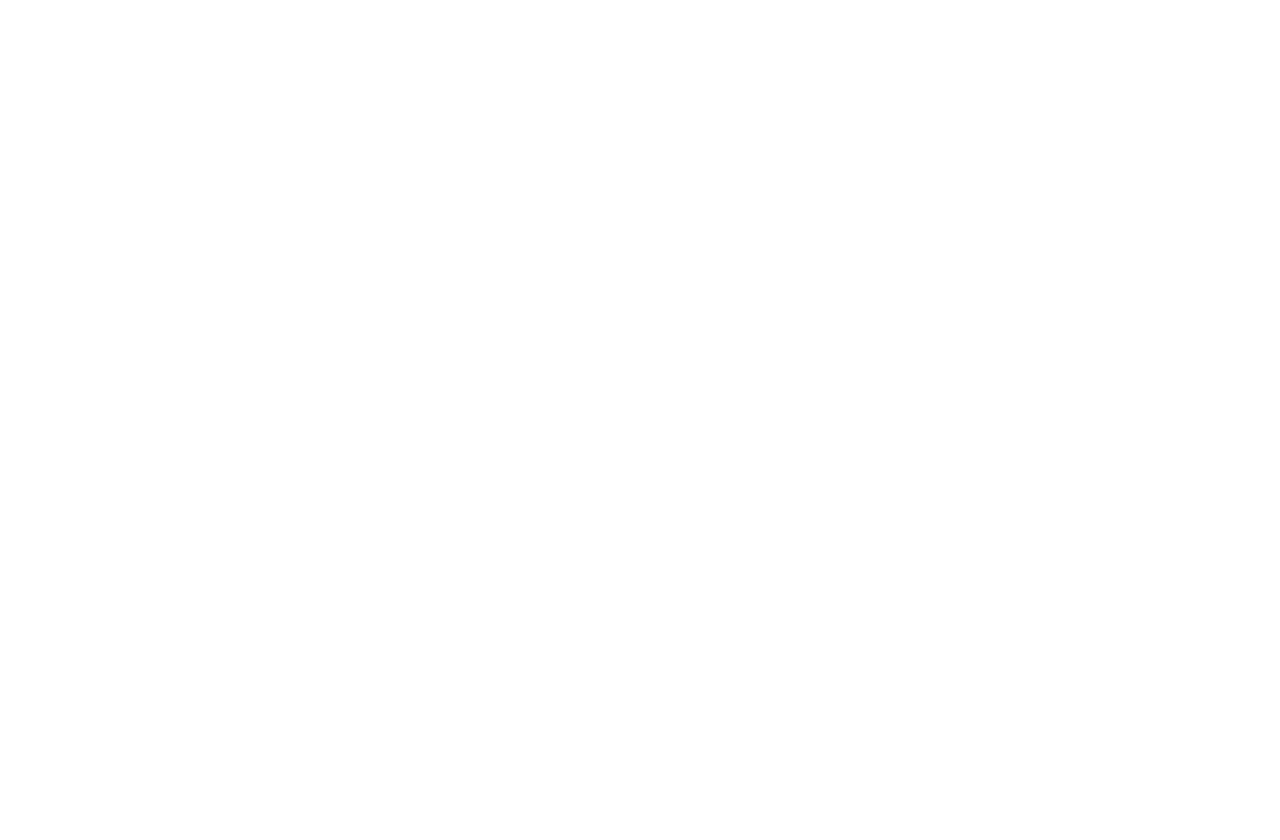
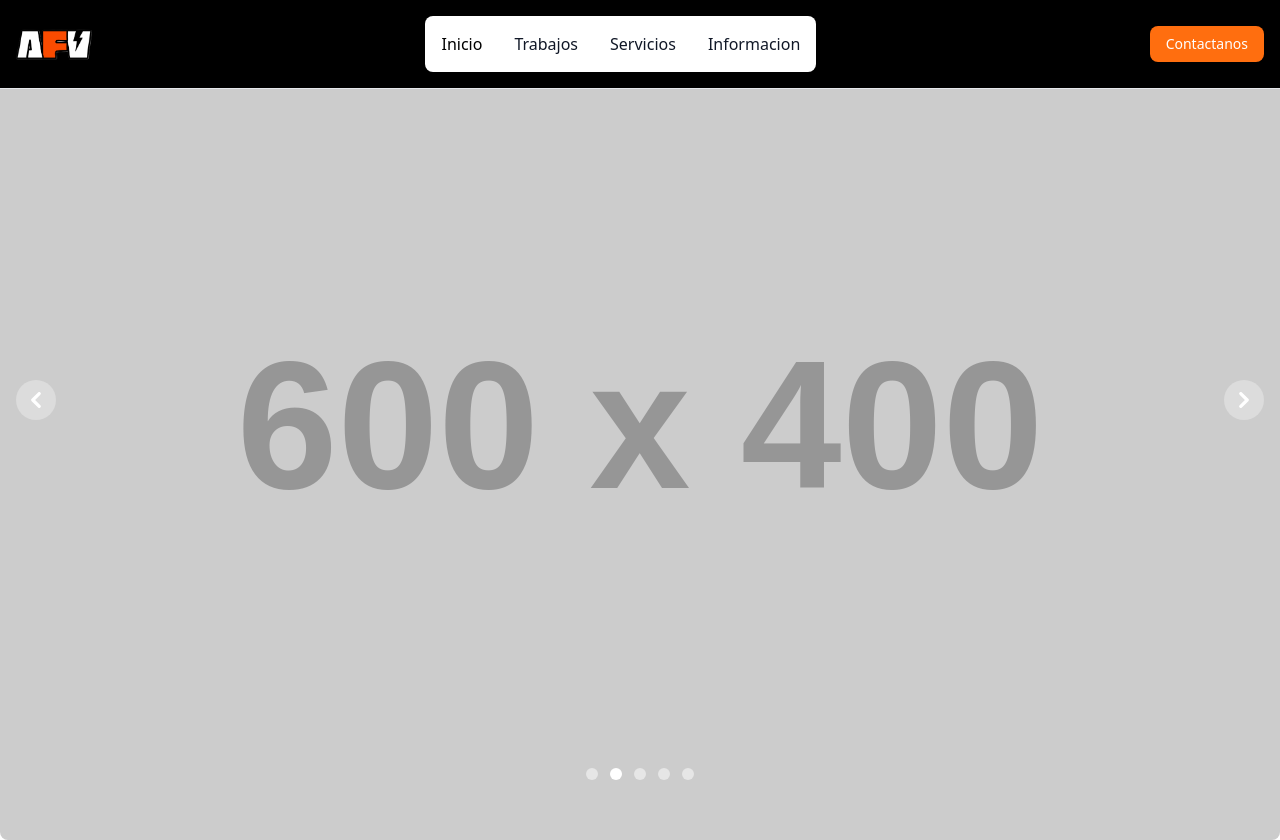
Before and after one commit to alejofilartiga/soluciones-landing, an Astro site: page / in a window 1280 px wide. Before the commit the page ends 800 px from the top, so only its background shows below. Built offline with nearby package versions, Linux system fonts and the light colour scheme; Astro itself is replaced by a stand-in of ours; placeholder pictures from the web are drawn by us.

Commit message:
Added Header and Hero section

```diff
--- a/src/components/Home/Hero.astro
+++ b/src/components/Home/Hero.astro
@@ -0,0 +1,55 @@
+<section class="w-full h-screen bg-primary dark:bg-orange-600">
+
+
+    <div id="default-carousel" class="relative h-full w-full" data-carousel="slide">
+        <!-- Carousel wrapper -->
+        <div class="relative h-full w-full overflow-hidden rounded-lg md:w-full md:top-10">
+            <!-- Item 1 -->
+            <div class="hidden duration-700 ease-in-out" data-carousel-item>
+                <img src="https://placehold.co/600x400" class="absolute block w-full -translate-x-1/2 -translate-y-1/2 top-1/2 left-1/2" alt="...">
+            </div>
+            <!-- Item 2 -->
+            <div class="hidden duration-700 ease-in-out" data-carousel-item>
+                <img src="https://placehold.co/600x400" class="absolute block w-full -translate-x-1/2 -translate-y-1/2 top-1/2 left-1/2" alt="...">
+            </div>
+            <!-- Item 3 -->
+            <div class="hidden duration-700 ease-in-out" data-carousel-item>
+                <img src="https://placehold.co/600x400" class="absolute block w-full -translate-x-1/2 -translate-y-1/2 top-1/2 left-1/2" alt="...">
+            </div>
+            <!-- Item 4 -->
+            <div class="hidden duration-700 ease-in-out" data-carousel-item>
+                <img src="https://placehold.co/600x400" class="absolute block w-full -translate-x-1/2 -translate-y-1/2 top-1/2 left-1/2" alt="...">
+            </div>
+            <!-- Item 5 -->
+            <div class="hidden duration-700 ease-in-out" data-carousel-item>
+                <img src="https://placehold.co/600x400" class="absolute block w-full -translate-x-1/2 -translate-y-1/2 top-1/2 left-1/2" alt="...">
+            </div>
+        </div>
+        <!-- Slider indicators -->
+        <div class="absolute z-30 flex -translate-x-1/2 bottom-5 left-1/2 space-x-3 rtl:space-x-reverse">
+            <button type="button" class="w-3 h-3 rounded-full" aria-current="true" aria-label="Slide 1" data-carousel-slide-to="0"></button>
+            <button type="button" class="w-3 h-3 rounded-full" aria-current="false" aria-label="Slide 2" data-carousel-slide-to="1"></button>
+            <button type="button" class="w-3 h-3 rounded-full" aria-current="false" aria-label="Slide 3" data-carousel-slide-to="2"></button>
+            <button type="button" class="w-3 h-3 rounded-full" aria-current="false" aria-label="Slide 4" data-carousel-slide-to="3"></button>
+            <button type="button" class="w-3 h-3 rounded-full" aria-current="false" aria-label="Slide 5" data-carousel-slide-to="4"></button>
+        </div>
+        <!-- Slider controls -->
+        <button type="button" class="absolute top-0 start-0 z-30 flex items-center justify-center h-full px-4 cursor-pointer group focus:outline-none" data-carousel-prev>
+            <span class="inline-flex items-center justify-center w-10 h-10 rounded-full bg-white/30 dark:bg-gray-800/30 group-hover:bg-white/50 dark:group-hover:bg-gray-800/60 group-focus:ring-4 group-focus:ring-white dark:group-focus:ring-gray-800/70 group-focus:outline-none">
+                <svg class="w-4 h-4 text-white dark:text-gray-800 rtl:rotate-180" aria-hidden="true" xmlns="http://www.w3.org/2000/svg" fill="none" viewBox="0 0 6 10">
+                    <path stroke="currentColor" stroke-linecap="round" stroke-linejoin="round" stroke-width="2" d="M5 1 1 5l4 4"/>
+                </svg>
+                <span class="sr-only">Previous</span>
+            </span>
+        </button>
+        <button type="button" class="absolute top-0 end-0 z-30 flex items-center justify-center h-full px-4 cursor-pointer group focus:outline-none" data-carousel-next>
+            <span class="inline-flex items-center justify-center w-10 h-10 rounded-full bg-white/30 dark:bg-gray-800/30 group-hover:bg-white/50 dark:group-hover:bg-gray-800/60 group-focus:ring-4 group-focus:ring-white dark:group-focus:ring-gray-800/70 group-focus:outline-none">
+                <svg class="w-4 h-4 text-white dark:text-gray-800 rtl:rotate-180" aria-hidden="true" xmlns="http://www.w3.org/2000/svg" fill="none" viewBox="0 0 6 10">
+                    <path stroke="currentColor" stroke-linecap="round" stroke-linejoin="round" stroke-width="2" d="m1 9 4-4-4-4"/>
+                </svg>
+                <span class="sr-only">Next</span>
+            </span>
+        </button>
+    </div>
+
+</section>
--- a/src/layouts/Header.astro
+++ b/src/layouts/Header.astro
@@ -0,0 +1,39 @@
+---
+import logo from './img/logoheader.png';
+---
+
+<header class="absolute z-50">
+    <nav class="bg-black fixed w-full z-20 top-0 start-0 border-b border-gray-200 dark:border-gray-600">
+        <div class="max-w-screen-xl flex flex-wrap items-center justify-between mx-auto p-4">
+        <a href="/" class="flex items-center space-x-3 rtl:space-x-reverse">
+            <img src={logo.src} class="h-8" alt="Logo de Soluciones AFV">
+        </a>
+        <div class="flex md:order-2 space-x-3 md:space-x-0 rtl:space-x-reverse">
+            <a href="https://wa.me/5491131219452?text=Hola!%20Quiero%20mas%20informacion%20sobre%20Soluciones%20AFV" target="_blank" class="text-white bg-primary focus:ring-4 focus:outline-none focus:ring-blue-300 font-medium rounded-lg text-sm px-4 py-2 text-center dark:bg-primary dark:hover:bg-orange-600 dark:focus:ring-amber-50">Contactanos</a>
+            <a data-collapse-toggle="navbar-sticky" type="button" class="inline-flex items-center p-2 w-10 h-10 justify-center text-sm text-gray-500 rounded-lg md:hidden hover:bg-gray-100 focus:outline-none focus:ring-2 focus:ring-gray-200 dark:text-gray-400 dark:hover:bg-gray-700 dark:focus:ring-gray-600" aria-controls="navbar-sticky" aria-expanded="false">
+                <span class="sr-only">Abrir menu</span>
+                <svg class="w-5 h-5" aria-hidden="true" xmlns="http://www.w3.org/2000/svg" fill="none" viewBox="0 0 17 14">
+                    <path stroke="currentColor" stroke-linecap="round" stroke-linejoin="round" stroke-width="2" d="M1 1h15M1 7h15M1 13h15"/>
+                </svg>
+            </a>
+        </div>
+        <div class="items-center justify-between hidden w-full md:flex md:w-auto md:order-1" id="navbar-sticky">
+            <ul class="flex flex-col p-4 md:p-4 mt-4 font-medium border border-gray-100 rounded-lg bg-gray-50 md:space-x-8 rtl:space-x-reverse md:flex-row md:mt-0 md:border-0 md:bg-white dark:bg-orange-600 md:dark:bg-gray-900 dark:border-gray-700">
+            <li>
+                <a href="/" class="block py-2 px-3 text-bg-seconda rounded-sm hover:bg-secondarymd:hover:bg-transparent md:hover:text-blue-700 md:p-0 md:dark:hover:text-orange-400 dark:text-white dark:hover:bg-orange-800 dark:hover:text-white md:dark:hover:bg-transparent dark:border-gray-700" aria-current="page">Inicio</a>
+            </li>
+            <li>
+                <a href="#proyects" class="block py-2 px-3
+                 text-gray-900 rounded-sm hover:bg-gray-100 md:hover:bg-transparent md:dark:hover:text-orange-400 md:p-0 dark:text-white dark:hover:bg-orange-800 dark:hover:text-white md:dark:hover:bg-transparent dark:border-gray-700">Trabajos</a>
+            </li>
+            <li>
+                <a href="#about" class="block py-2 px-3 text-gray-900 rounded-sm hover:bg-gray-100 md:hover:bg-transparent md:dark:hover:text-orange-400 md:p-0  dark:text-white dark:hover:bg-orange-800 dark:hover:text-white md:dark:hover:bg-transparent dark:border-gray-700">Servicios</a>
+            </li>
+            <li>
+                <a href="#info" class="block py-2 px-3 text-gray-900 rounded-sm hover:bg-gray-100 md:hover:bg-transparent md:dark:hover:text-orange-400 md:p-0  dark:text-white dark:hover:bg-orange-800 dark:hover:text-white md:dark:hover:bg-transparent dark:border-gray-700">Informacion</a>
+            </li>
+            </ul>
+        </div>
+        </div>
+    </nav>
+</header>
--- a/src/pages/404.astro
+++ b/src/pages/404.astro
@@ -1,5 +1,4 @@
----
----
+
 
 <html lang="es">
     <head>
--- a/src/styles/global.css
+++ b/src/styles/global.css
@@ -21,6 +21,12 @@
 }
 
 @theme {
+    /* Colores */
+
+    --color-primary: #ff6e0f;
+    --color-secondary: #868e96;
+
+
     /* Fuentes */
 
     --font-agrandir: 'Agrandir', sans-serif;
```
Also changed, not shown: src/layouts/img/logoheader.png (added).
